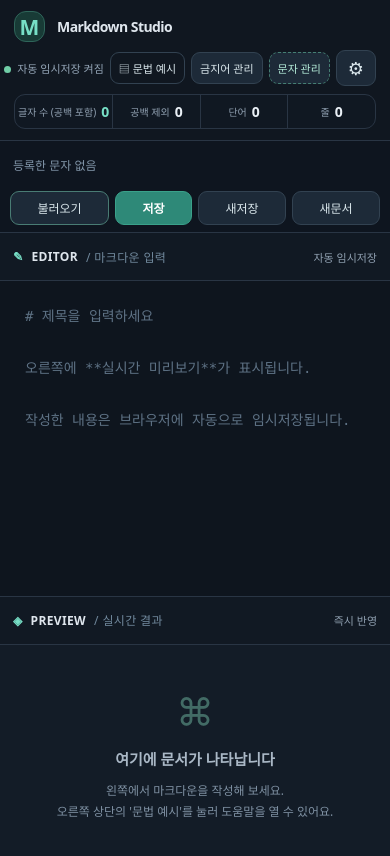
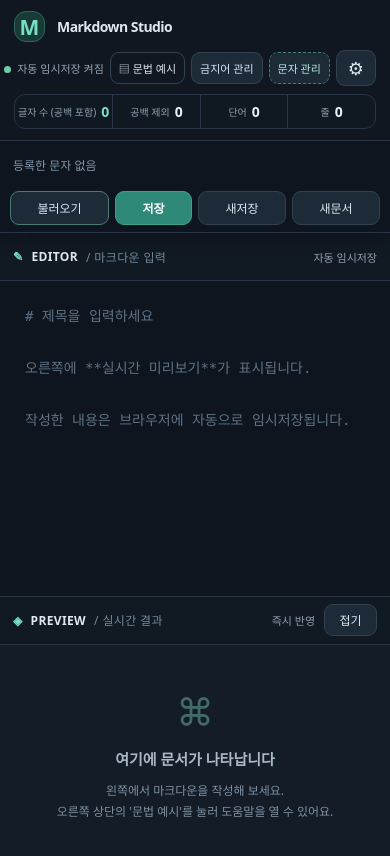
Before and after one commit to guib1352/markdownedit, a plain HTML site: page index.html in a window 390 px wide. Drawn offline with Linux system fonts and the light colour scheme.

Commit message:
Add files via upload

```diff
--- a/index.html
+++ b/index.html
@@ -146,6 +146,24 @@
 @media(max-width:850px){.topbar .header-right{margin-left:auto}.topbar .header-right>.btn{padding:7px 8px;font-size:11px}.compact-toolbar{padding:7px 10px}.compact-toolbar .notion-name{display:none}}
 @media(max-width:570px){.topbar{gap:8px}.topbar .header-right{width:100%;justify-content:flex-end;order:2}.topbar .header-right .save-state{margin-right:auto}.topbar .stats{order:3}.compact-toolbar{flex-wrap:wrap}.compact-toolbar .quick-char-buttons{flex:1 0 100%;min-height:33px}.compact-toolbar .notion-tools{width:100%;justify-content:flex-end}.compact-toolbar .notion-tools .btn{flex:1 1 auto;padding:7px 5px;font-size:12px}.terms-modal{padding:16px}.terms-form{flex-wrap:wrap}.terms-form input{min-width:160px}.terms-form button{flex:0 0 auto}}
 
+
+/* Keep the quick-character and Notion action row visible at every viewport size.
+   The header can wrap to multiple rows, so its sticky offset is measured live. */
+:root{--studio-topbar-height:70px;--studio-toolbar-height:54px}
+.compact-toolbar{position:sticky;top:var(--studio-topbar-height);z-index:19;box-shadow:0 6px 17px rgba(3,8,15,.22)}
+.preview-head-actions{display:flex;align-items:center;justify-content:flex-end;gap:9px;min-width:0}
+.preview-toggle{display:none}
+@media(max-width:850px){
+  .preview-toggle{display:inline-flex;align-items:center;justify-content:center;flex-shrink:0;min-width:53px;padding:5px 9px}
+  .preview-pane.is-collapsed{height:48px;min-height:48px;flex:0 0 48px}
+  .preview-pane.is-collapsed .preview-scroll{display:none}
+  .workspace.preview-collapsed{min-height:0}
+  .workspace.preview-collapsed .split>.pane:first-child{
+    height:max(300px,calc(100dvh - var(--studio-topbar-height) - var(--studio-toolbar-height) - 48px));
+    flex:0 0 auto
+  }
+}
+
 </style>
 </head>
 <body>
@@ -176,7 +194,7 @@
 <main class="workspace">
   <div class="split">
     <section class="pane" aria-label="마크다운 입력"><div class="pane-head"><div class="pane-title"><span class="tag">✎</span> EDITOR <span style="font-weight:400;color:#71899d">/ 마크다운 입력</span></div><span class="pane-meta">자동 임시저장</span></div><div class="editor-stack"><div id="editor-highlight-layer" class="editor-highlight-layer" aria-hidden="true"></div><textarea id="editor" autocomplete="off" spellcheck="false" placeholder="# 제목을 입력하세요&#10;&#10;오른쪽에 **실시간 미리보기**가 표시됩니다.&#10;&#10;작성한 내용은 브라우저에 자동으로 임시저장됩니다."></textarea></div></section>
-    <section class="pane" aria-label="마크다운 미리보기"><div class="pane-head"><div class="pane-title"><span class="tag">◈</span> PREVIEW <span style="font-weight:400;color:#71899d">/ 실시간 결과</span></div><span class="pane-meta" id="term-match-count" aria-live="polite">즉시 반영</span></div><div id="preview-wrap" class="preview-scroll"><div id="preview" class="md"></div><div id="empty-preview" class="empty"><div class="illustration">⌘</div><strong>여기에 문서가 나타납니다</strong><span>왼쪽에서 마크다운을 작성해 보세요.<br>오른쪽 상단의 '문법 예시'를 눌러 도움말을 열 수 있어요.</span></div></div></section>
+    <section class="pane preview-pane" id="preview-pane" aria-label="마크다운 미리보기"><div class="pane-head"><div class="pane-title"><span class="tag">◈</span> PREVIEW <span style="font-weight:400;color:#71899d">/ 실시간 결과</span></div><div class="preview-head-actions"><span class="pane-meta" id="term-match-count" aria-live="polite">즉시 반영</span><button type="button" class="btn small preview-toggle" id="preview-toggle" aria-controls="preview-wrap" aria-expanded="true">접기</button></div></div><div id="preview-wrap" class="preview-scroll"><div id="preview" class="md"></div><div id="empty-preview" class="empty"><div class="illustration">⌘</div><strong>여기에 문서가 나타납니다</strong><span>왼쪽에서 마크다운을 작성해 보세요.<br>오른쪽 상단의 '문법 예시'를 눌러 도움말을 열 수 있어요.</span></div></div></section>
   </div>
   <aside class="guide" id="guide" aria-label="마크다운 문법 예시"><div class="guide-head"><div class="guide-title">마크다운 문법 가이드</div><button id="close-guide" class="btn small ghost" aria-label="문법 예시 닫기">✕ 닫기</button></div><div class="guide-content"><p class="guide-note">항목을 눌러 펼치세요. 예시 코드를 클릭하면 편집기에 바로 넣을 수 있습니다.</p>
     <details open><summary>제목과 문단</summary><div class="examples"><div class="ex" data-snippet="# 큰 제목"><span class="what">제목 1</span><code># 큰 제목</code></div><div class="ex" data-snippet="## 중간 제목"><span class="what">제목 2</span><code>## 중간 제목</code></div><div class="ex" data-snippet="### 작은 제목"><span class="what">제목 3</span><code>### 작은 제목</code></div><div class="ex" data-snippet="문단 하나입니다.\n\n다른 문단입니다."><span class="what">문단 나누기 (빈 줄)</span><code>문단 하나입니다.\n\n다른 문단입니다.</code></div></div></details>
@@ -3458,7 +3476,7 @@ function highlightEditorSource(start,end){
   // Bring the editor back onscreen without shifting the whole page on desktop.
   if(window.innerWidth<=850){
     const rect=editor.getBoundingClientRect();
-    const sticky=$('save-status').closest('.topbar').getBoundingClientRect().height;
+    const sticky=$('save-status').closest('.topbar').getBoundingClientRect().height+document.querySelector('.compact-toolbar').getBoundingClientRect().height;
     if(rect.bottom<sticky+55 || rect.top>window.innerHeight-100){
       window.scrollBy({top:rect.top-sticky-55,behavior:'smooth'});
     }
@@ -4190,4 +4208,40 @@ document.addEventListener('keydown',e=>{if(e.key==='Escape')showMenu(false)});
 for(const id of ['download-btn','import-btn','show-presets','notion-connect-btn','clear-btn'])$(id).addEventListener('click',()=>showMenu(false));
 })();
 </script>
+
+<script>
+/* Viewport-only UI: keep both header rows sticky and allow small screens to fold PREVIEW. */
+(()=>{
+ 'use strict';
+ const topbar=document.querySelector('.topbar');
+ const toolbar=document.querySelector('.compact-toolbar');
+ const toggle=document.getElementById('preview-toggle');
+ const pane=document.getElementById('preview-pane');
+ const wrap=document.getElementById('preview-wrap');
+ const workspace=document.querySelector('.workspace');
+ const compact=window.matchMedia('(max-width:850px)');
+ let collapsed=false;
+ function updateChromeHeights(){
+   document.documentElement.style.setProperty('--studio-topbar-height',topbar.offsetHeight+'px');
+   document.documentElement.style.setProperty('--studio-toolbar-height',toolbar.offsetHeight+'px');
+ }
+ function updatePreview(){
+   const effective=collapsed&&compact.matches;
+   pane.classList.toggle('is-collapsed',effective);
+   workspace.classList.toggle('preview-collapsed',effective);
+   wrap.setAttribute('aria-hidden',String(effective));
+   toggle.setAttribute('aria-expanded',String(!effective));
+   toggle.textContent=effective?'펼치기':'접기';
+ }
+ toggle.addEventListener('click',()=>{collapsed=!collapsed;updatePreview()});
+ if(compact.addEventListener)compact.addEventListener('change',updatePreview);
+ else compact.addListener(updatePreview);
+ window.addEventListener('resize',updateChromeHeights,{passive:true});
+ if(typeof ResizeObserver!=='undefined'){
+   const observer=new ResizeObserver(updateChromeHeights);
+   observer.observe(topbar);observer.observe(toolbar);
+ }
+ updateChromeHeights();updatePreview();
+})();
+</script>
 </body></html>
```
